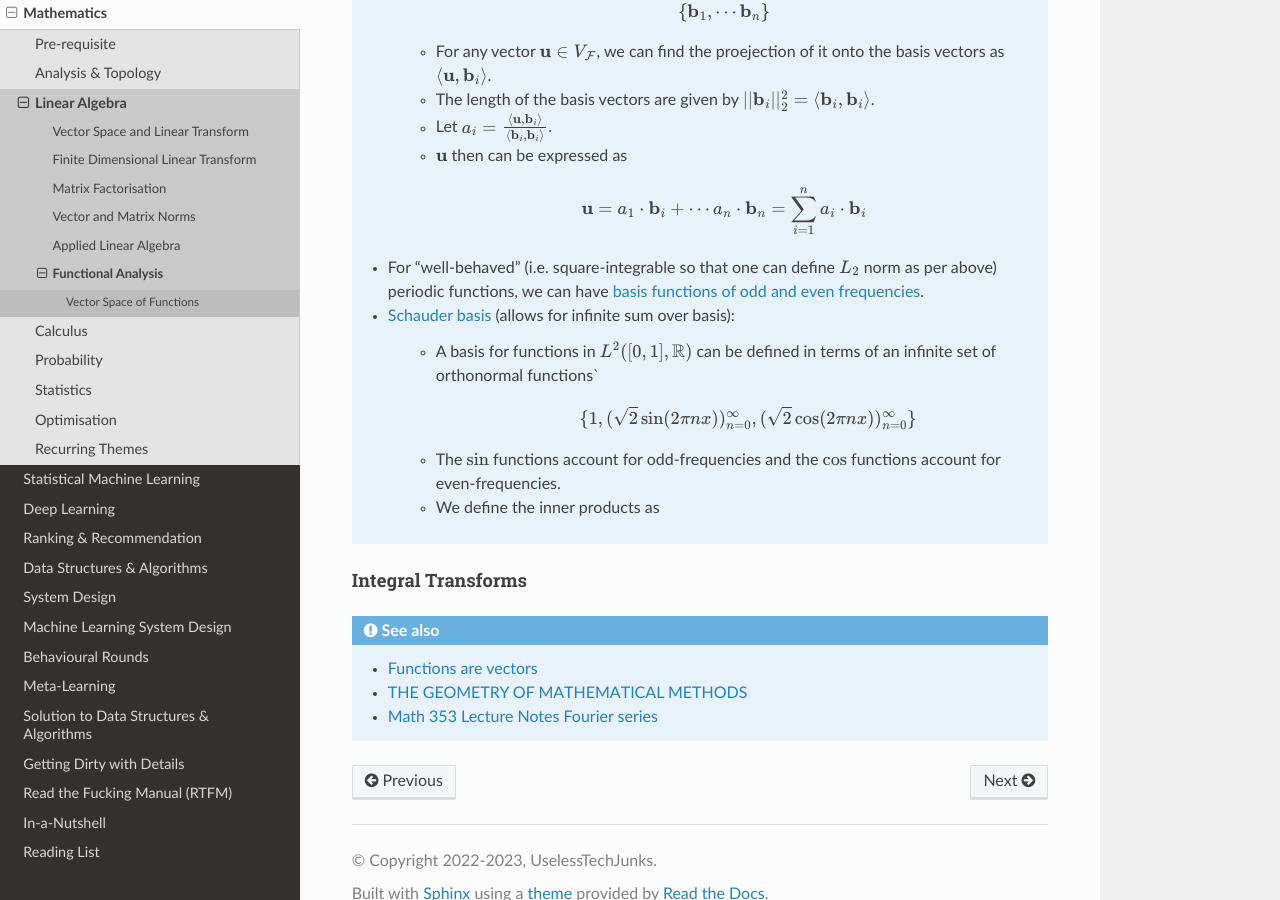
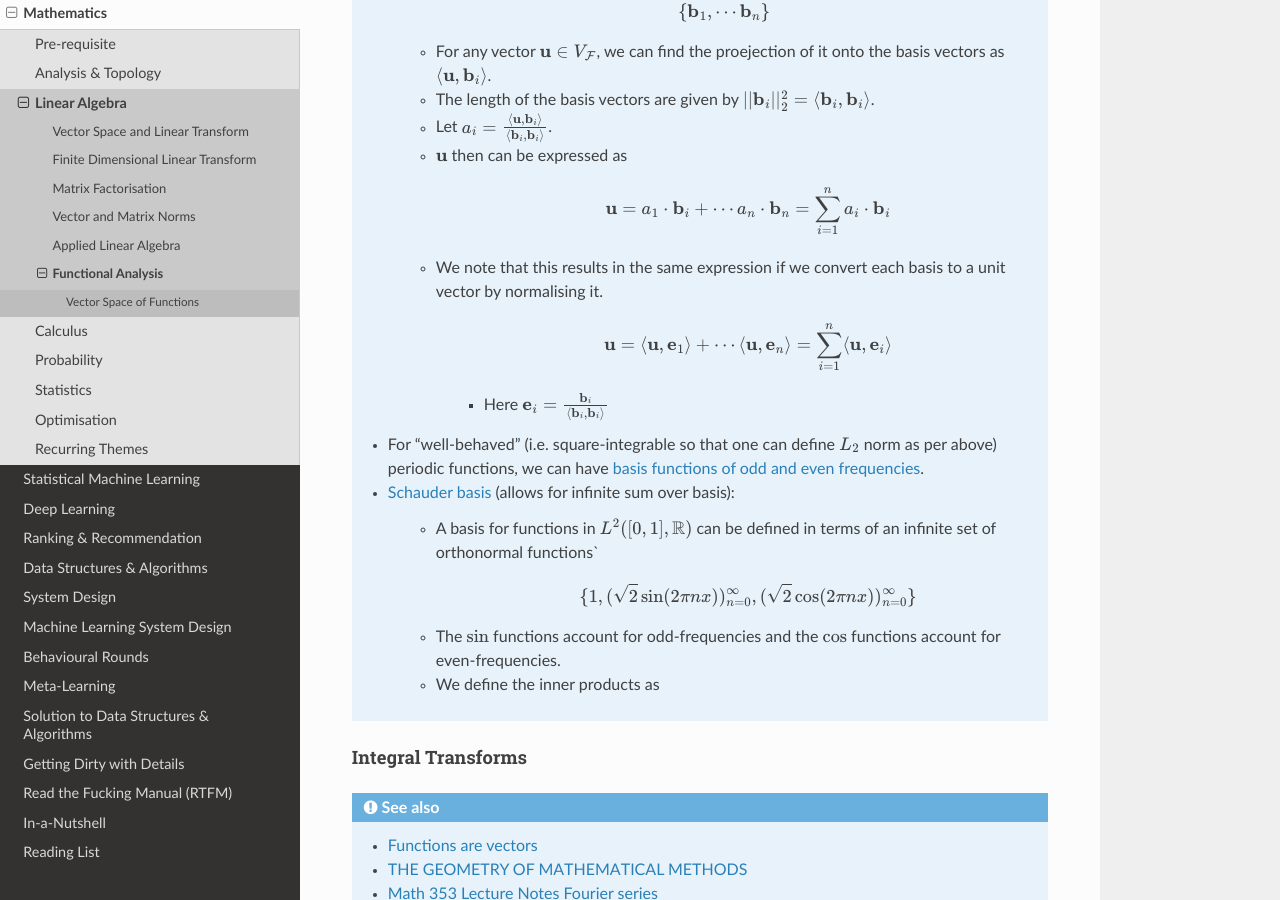
Before and after one commit to uselesstechjunks/leetcode, a Sphinx documentation site: the page built from docs/source/math/linalg/funan.rst, in a window 1280 px wide and 900 px high, scrolled down 3426 px. Built offline with Sphinx 7.4.7 and the Read the Docs theme 2.0.0, drawn with Linux system fonts in a browser that asks for light colours.

Commit message:
Update funan.rst

```diff
--- a/docs/source/math/linalg/funan.rst
+++ b/docs/source/math/linalg/funan.rst
@@ -115,7 +115,12 @@ Fourier Basis
 		* Let :math:`a_i=\frac{\langle\mathbf{u},\mathbf{b}_i\rangle}{\langle\mathbf{b}_i,\mathbf{b}_i\rangle}`.
 		* :math:`\mathbf{u}` then can be expressed as
 
-		.. math:: \mathbf{u}=a_1\cdot\mathbf{b}_i+\cdots a_n\cdot\mathbf{b}_n=\sum_{i=1}^na_i\cdot\mathbf{b}_i
+			.. math:: \mathbf{u}=a_1\cdot\mathbf{b}_i+\cdots a_n\cdot\mathbf{b}_n=\sum_{i=1}^na_i\cdot\mathbf{b}_i
+		* We note that this results in the same expression if we convert each basis to a unit vector by normalising it.
+
+			.. math:: \mathbf{u}=\langle\mathbf{u},\mathbf{e}_1\rangle+\cdots\langle\mathbf{u},\mathbf{e}_n\rangle=\sum_{i=1}^n\langle\mathbf{u},\mathbf{e}_i\rangle
+
+			* Here :math:`\mathbf{e}_i=\frac{\mathbf{b}_i}{\langle\mathbf{b}_i,\mathbf{b}_i\rangle}`
 	* For "well-behaved" (i.e. square-integrable so that one can define :math:`L_2` norm as per above) periodic functions, we can have `basis functions of odd and even frequencies <https://math.stackexchange.com/a/32663>`_.
 	* `Schauder basis <https://en.wikipedia.org/wiki/Schauder_basis>`_ (allows for infinite sum over basis):
 
```
